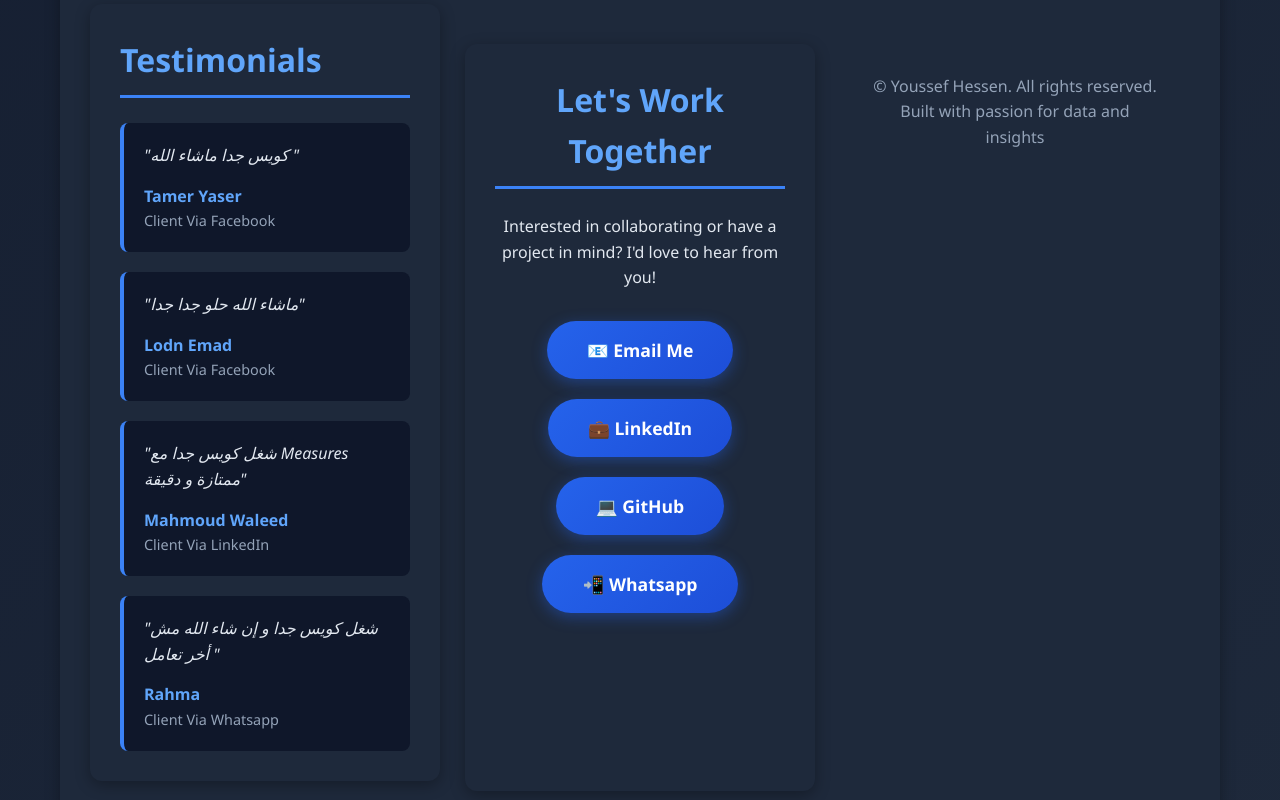
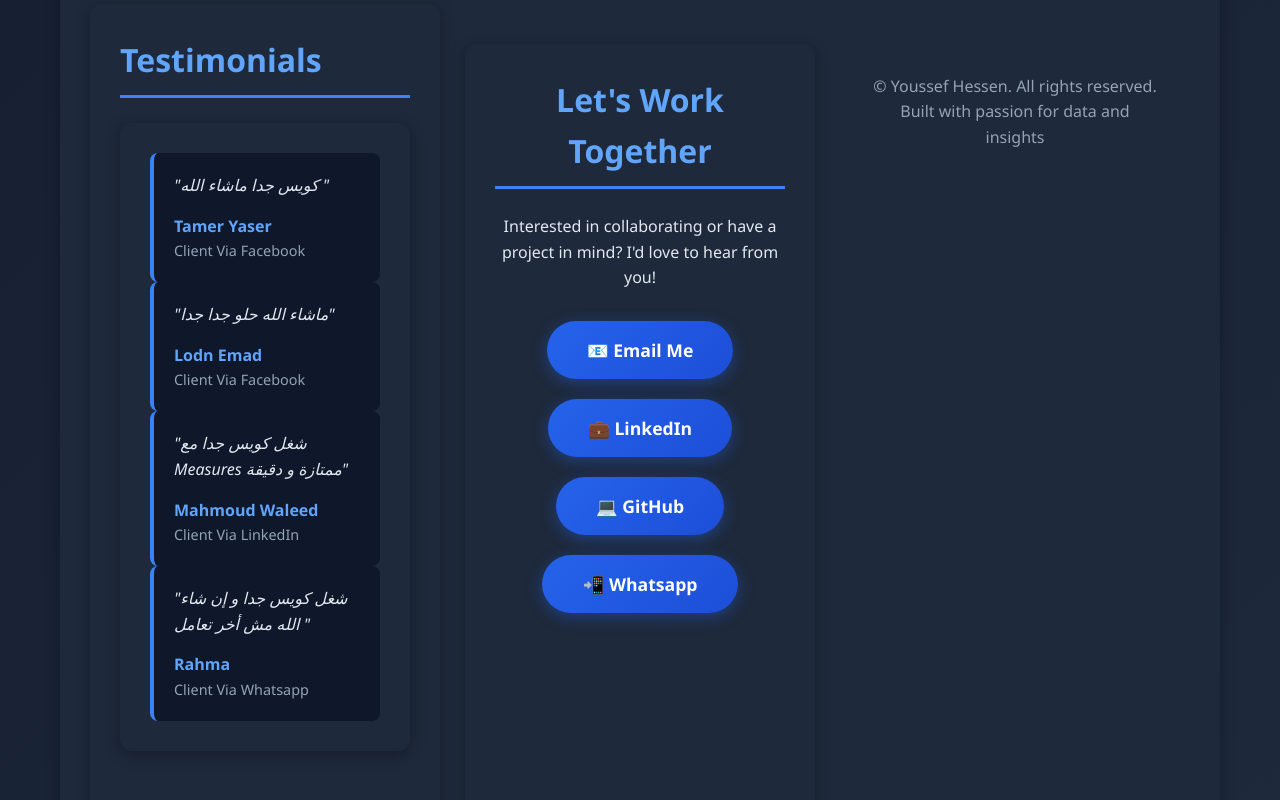
Before and after one commit to YoussefHessen1/youssefhessen1.github.io, a plain HTML site: page index.html in a window 1280 px wide. Shown: the part 2400-3200 px from the top of the page. Drawn offline with Linux system fonts and the light colour scheme.

Commit message:
Enhance testimonials styling with margin and padding
Updated testimonials section with new styles.

```diff
--- a/index.html
+++ b/index.html
@@ -159,8 +159,11 @@
         }
 
         .testimonials {
-            display: grid;
-            gap: 20px;
+            margin-bottom: 50px;
+            background: #1e293b;
+            padding: 30px;
+            border-radius: 12px;
+            box-shadow: 0 4px 15px rgba(0, 0, 0, 0.3);
         }
 
         .testimonial {
```
